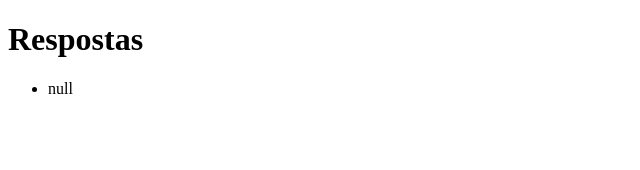
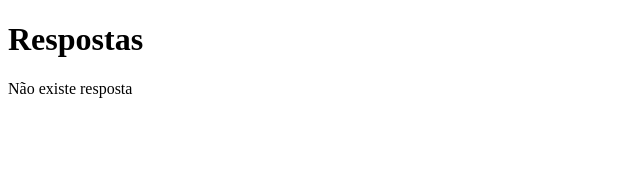
Before and after one commit to daniloagostinho/cedro, an Angular app: page /dahsboard in a window 1280 px wide. Shown: the top 170 px of the page, without its empty margins (0-640 px from the left). Built offline with nearby package versions, Linux system fonts and the light colour scheme.

Commit message:
retornando sas respostas com sucesso

```diff
--- a/src/app/dashboard/dashboard.component.html
+++ b/src/app/dashboard/dashboard.component.html
@@ -1,7 +1,10 @@
 <h1>Respostas</h1>
 
-<ul>
-  <li *ngFor="let resposta of respostaArray">
-    {{resposta}}
+<ul *ngIf="hasChaveLocalStorage('respostas')">
+  <li *ngFor="let key of keys">
+    <h2>{{key}}</h2>
+    <p>{{getRespostas[key]}}</p>
   </li>
 </ul>
+
+<span *ngIf="!hasChaveLocalStorage('respostas') && message">{{message}}</span>
--- a/src/app/dashboard/dashboard.component.ts
+++ b/src/app/dashboard/dashboard.component.ts
@@ -7,26 +7,25 @@ import { Component } from '@angular/core';
 })
 export class DashboardComponent {
   getRespostas;
-  respostaArray = [];
+  respostaObjeto;
+  keys;
+  message;
 
   constructor() {
-    this.getRespostas = JSON.stringify(localStorage.getItem("respostas"));
+    this.getRespostas = JSON.parse(localStorage.getItem("respostas"));
+    console.log(this.getRespostas);
 
-    //this.respostaArray = JSON.parse("[" + this.getRespostas + "]");
-
-    this.respostaArray.push(this.getRespostas);
-
-    console.log(this.respostaArray);
-
-    this.respostaArray.map(function(obj) {
-      console.log(obj.value);
-    });
+    if(this.hasChaveLocalStorage("respostas"))
+      this.keys = Object.keys(this.getRespostas).map(key => key);
+    else
+      this.message = "Não existe resposta";
 
 
-    console.log('tipo de resposta array', this.respostaArray);
+    console.log(this.hasChaveLocalStorage("respostas"));
+    console.log(this.hasChaveLocalStorage("teste"));
   }
 
-
-
-
+  public hasChaveLocalStorage(key: string):boolean {
+    return !!localStorage.getItem(key)
+  }
 }
--- a/src/app/perfil-investidor/perfil-investidor.component.ts
+++ b/src/app/perfil-investidor/perfil-investidor.component.ts
@@ -42,22 +42,7 @@ export class PerfilInvestidorComponent implements OnInit {
 
   registerUser(form: NgForm) {
     console.log(form.value);
-
-    this.respostas.push(form.value);
-
-    //
-    //console.log('conversao', this.respostas);
-
-    console.log(this.respostas);
-
-    //conversao do obj recebido para array
-    this.convertida = this.respostas
-    .map((obj =>  {
-      return Object.keys(obj).map((chave) => {
-          return obj[chave];
-      });
-    }));
-
+    this.convertida = JSON.stringify(form.value);
 
   console.log('>>>> convertida', this.convertida);
   //salva no localstorage
--- a/src/index.html
+++ b/src/index.html
@@ -2,7 +2,7 @@
 <html lang="en">
 <head>
   <meta charset="utf-8">
-  <title>CedroTest</title>
+  <title>Estudos</title>
   <base href="/">
 
   <meta name="viewport" content="width=device-width, initial-scale=1">
```
